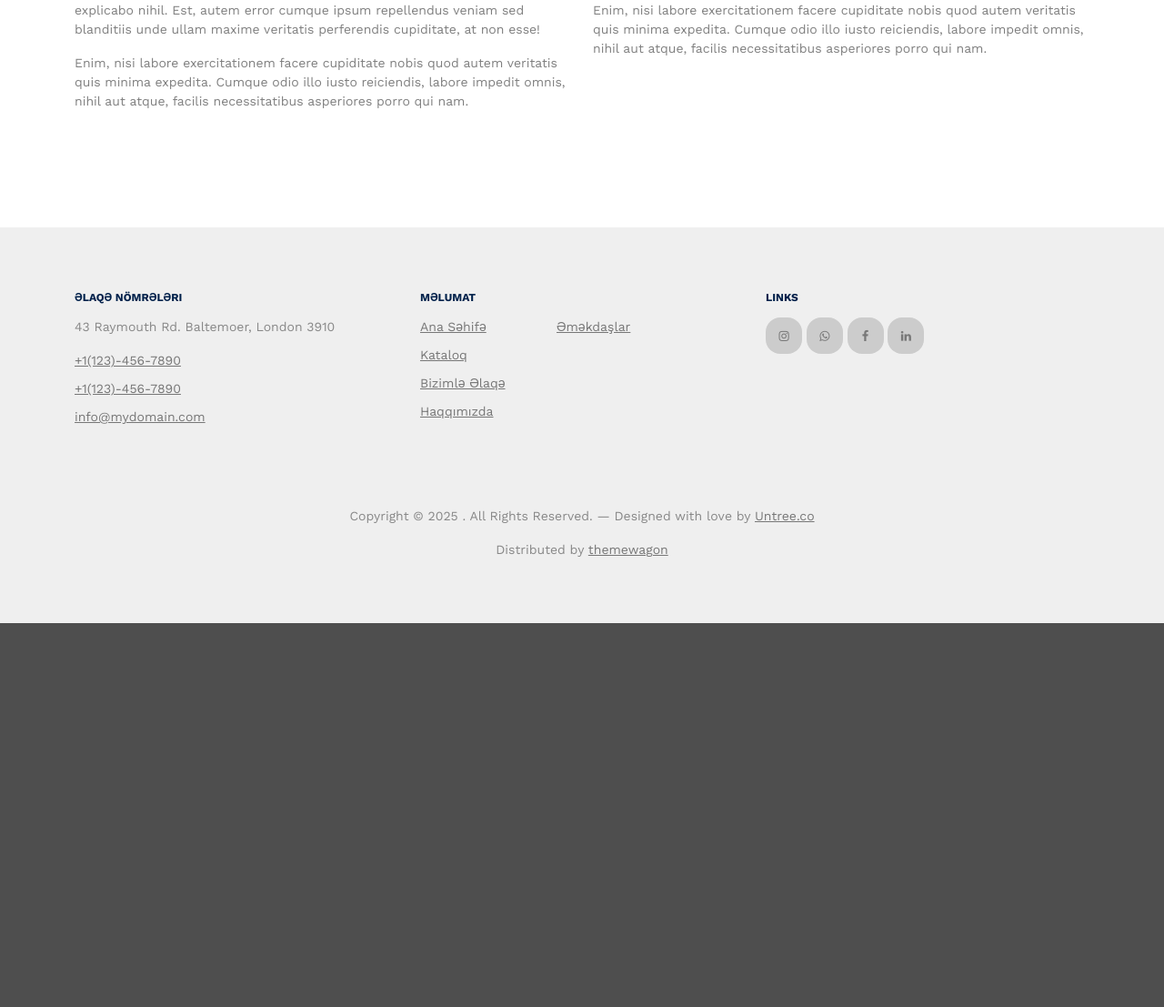
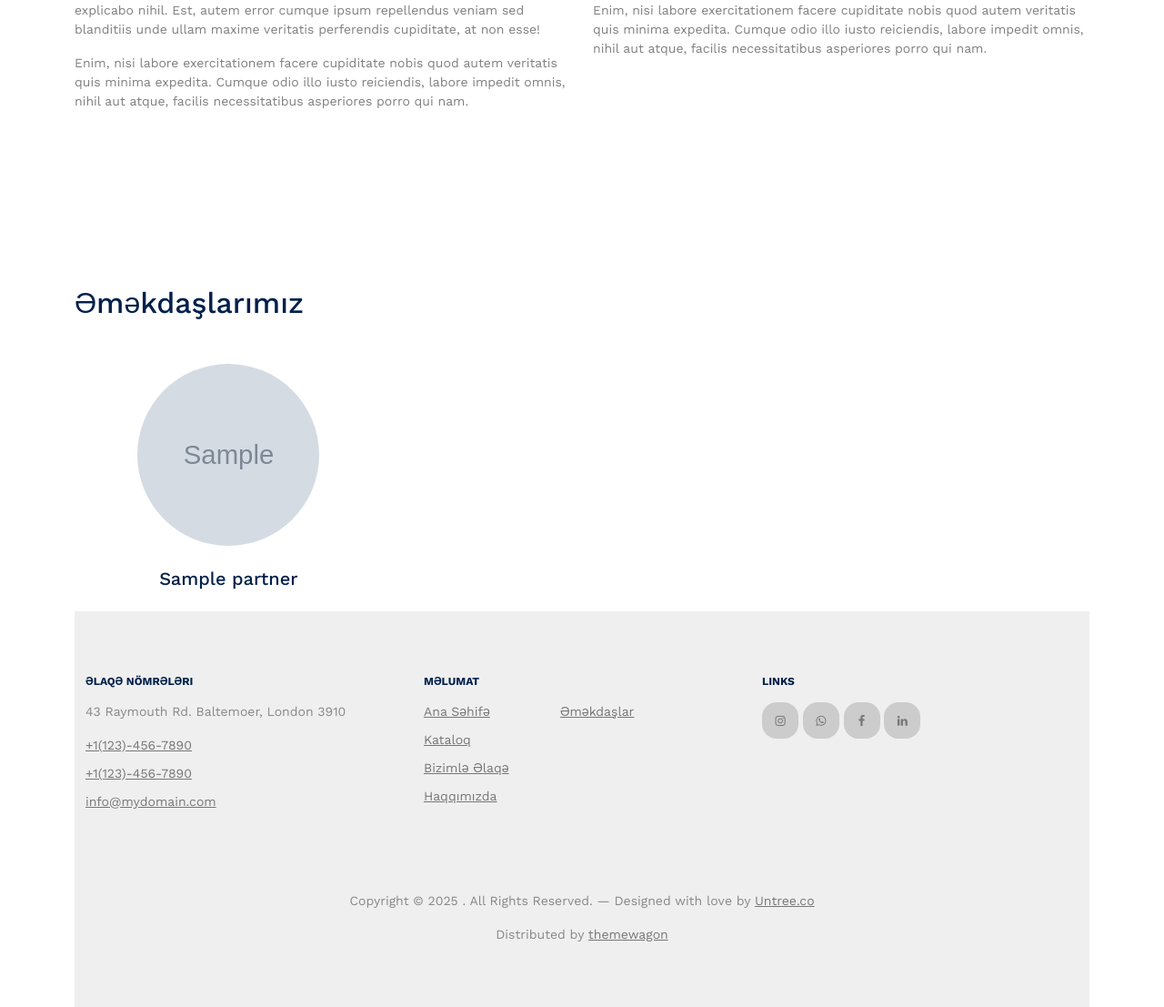
Before and after one commit to elvinhaxverdiyev/lekalgroup, a Django app: page /about/ in a window 1280 px wide. Shown: the part 726-1833 px from the top of the page at 91% size. Before the commit the page ends 1411 px from the top, so only its background shows below. Run offline with Django 5.2, Linux system fonts and the light colour scheme; tables that the repository leaves empty hold one stand-in row (values such as "Sample post"); grey boxes marked "Sample" are stand-in pictures; some libraries are stand-ins or nearby versions; some web fonts are replaced.

Commit message:
About html and view updated

```diff
--- a/lekalgroup/lekalgroupapp/views.py
+++ b/lekalgroup/lekalgroupapp/views.py
@@ -39,9 +39,11 @@ class HomePageView(View):
 
 class AboutPageView(View):
     def get(self, request):
+        partners = Partner.objects.filter(is_active=True)
         categories = Category.objects.filter(parent_category=None)
         return render(request, 'about.html',{
-            'categories': categories
+            'categories': categories,
+            'partners': partners,
         })
 
 
--- a/lekalgroup/templates/about.html
+++ b/lekalgroup/templates/about.html
@@ -158,6 +158,47 @@
       </div>
     </div>
 
+    <div class="section sec-testimonials">
+      <div class="container">
+        <div class="row mb-5 align-items-center">
+          <div class="col-md-6">
+            <h2 id="emekdaslar" class="font-weight-bold heading text-primary mb-4 mb-md-0">
+              Əməkdaşlarımız
+            </h2>
+          </div>
+          <div class="col-md-6 text-md-end">
+            <div id="testimonial-nav">
+              <span class="prev" data-controls="prev">Əvvəl</span>
+
+              <span class="next" data-controls="next">Sonra</span>
+            </div>
+          </div>
+        </div>
+
+        <div class="row">
+          <div class="col-lg-4"></div>
+        </div>
+        <div class="testimonial-slider-wrap">
+          <div class="testimonial-slider">
+            {% for partner in partners %}
+            <div class="item">
+              <div class="testimonial">
+                {% if partner.logo %}
+                  <img
+                    src="{{ partner.logo.url }}"
+                    alt="{{ partner.name }}"
+                    class="img-fluid rounded-circle w-200 mb-4"
+                    style="width:200px; height:200px; object-fit: cover; display: block; margin-left: auto; margin-right: auto;"
+                  />
+                {% endif %}
+                <h3 class="h5 text-primary mb-4 text-center">{{ partner.name }}</h3>
+              </div>
+            </div>
+            {% endfor %}
+          </div>
+        </div>
+
+
 
 
     <div class="site-footer">
```
